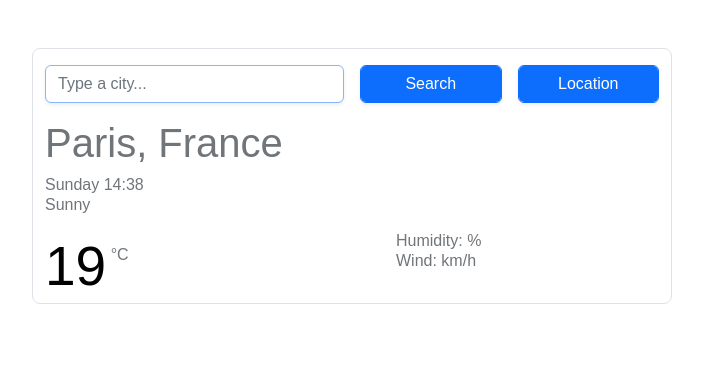
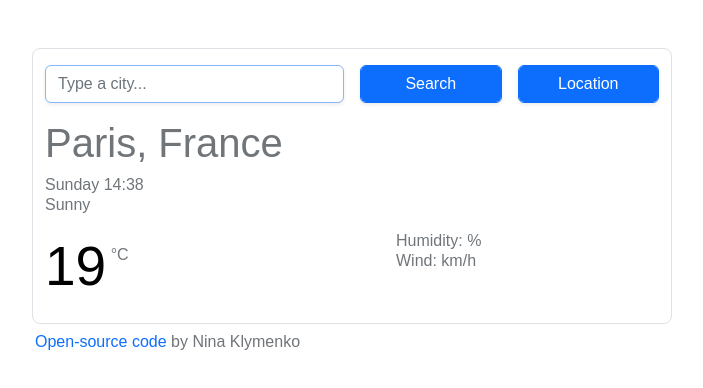
Before and after one commit to NinoKlim/Weather, a plain HTML site: page index.html in a window 1280 px wide. Shown: the whole page, without its empty margins (288-991 px from the left). Drawn offline with nearby package versions, Linux system fonts and the light colour scheme.

Commit message:
add link

```diff
--- a/index.html
+++ b/index.html
@@ -66,6 +66,13 @@
           </ul>
         </div>
       </div>
+      <div class="link">
+        <a
+          class="text-decoration-none"
+          href="https://github.com/NinoKlim/Weather"
+          >Open-source code </a
+        ><span> by Nina Klymenko </span>
+      </div>
     </div>
 
     <script src="w5_Homework.js"></script>
--- a/w5_Homework.css
+++ b/w5_Homework.css
@@ -23,3 +23,9 @@ li {
   bottom: -25px;
   color: black;
 }
+.link {
+  display: block;
+  position: relative;
+  top: 45px;
+  left: -10px;
+}
```
